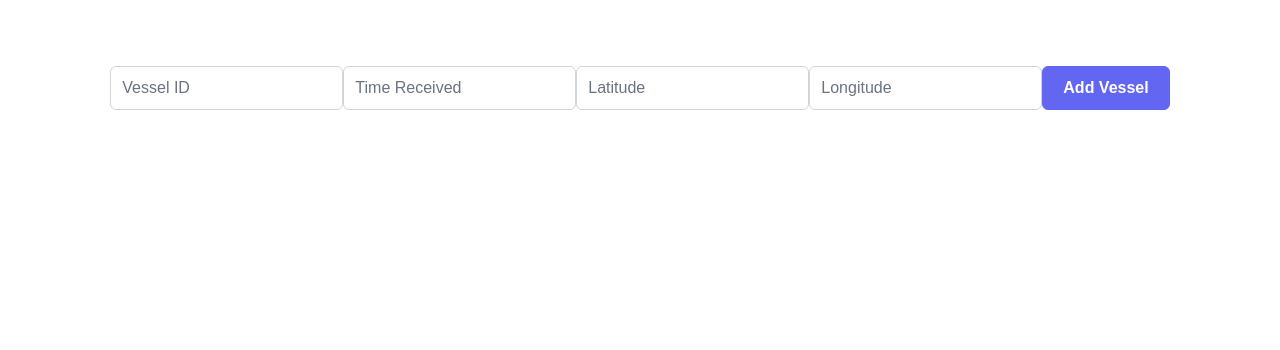
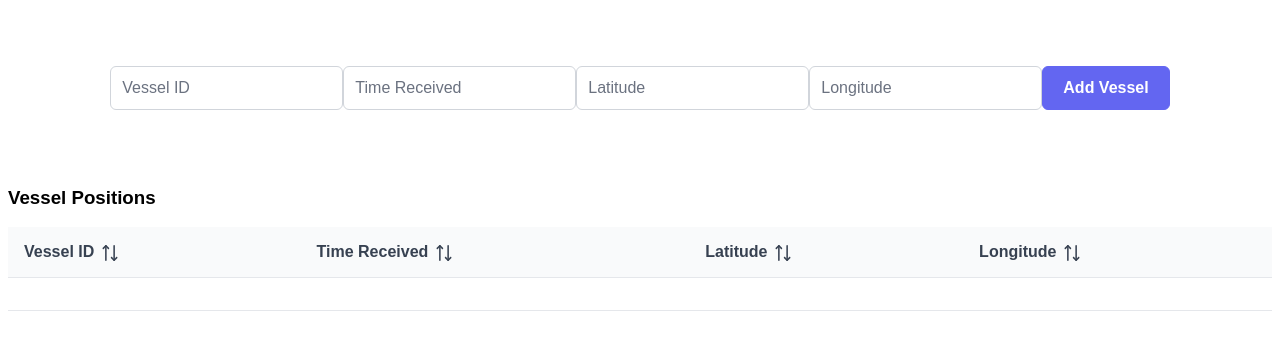
Before and after one commit to Austinmc41/kpler, a Vue app in the folder frontend/frontend/: page / in a window 1280 px wide. Shown: the top 350 px of the page. Built offline with nearby package versions, Linux system fonts and the light colour scheme; a web font is replaced by a local one.

Commit message:
adding data table to App

```diff
--- a/frontend/frontend/src/App.vue
+++ b/frontend/frontend/src/App.vue
@@ -35,6 +35,19 @@ const text = ref();
     </span>
     <Button label="Add Vessel" @click="create"></Button>
   </div>
+  <div class="card">
+            <h3>Vessel Positions</h3>
+            <DataTable :value="products" responsiveLayout="scroll">
+                <Column field="Vessel ID" header="Vessel ID" :sortable="true"></Column>
+                <Column field="time" header="Time Received" :sortable="true"></Column>
+                <Column field="latitude" header="Latitude" :sortable="true"></Column>
+                <Column field="longitude" header="Longitude" :sortable="true">
+                    <template #body="slotProps">
+                        {{formatCurrency(slotProps.data.price)}}
+                    </template>
+                </Column>
+            </DataTable>
+        </div>
 </template>
 
 <style scoped>
```
Also changed, not shown: frontend/frontend/src/main.js (+8 -0 lines).
